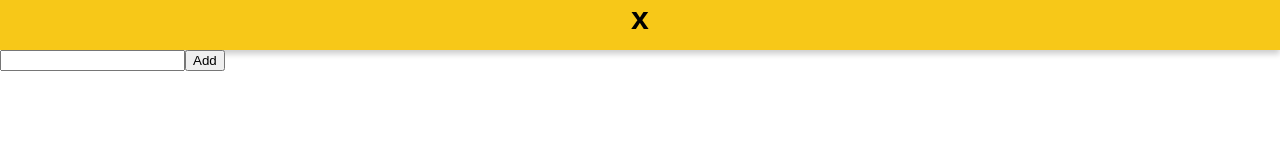
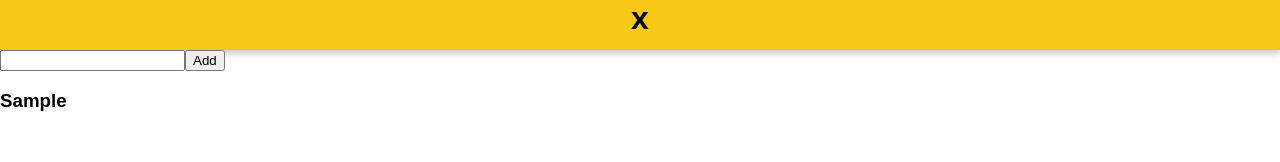
Before and after one commit to zlrkw11/to-do-app, a React (Vite) app: page / in a window 1280 px wide. Both pictures are taken after typing "Sample" into the empty fields and a click on the button "Add". Shown: the top 162 px of the page. Built offline with nearby package versions, Linux system fonts and the light colour scheme.

Commit message:
map items

```diff
--- a/src/components/ToDo.jsx
+++ b/src/components/ToDo.jsx
@@ -20,6 +20,10 @@ export default function ToDo() {
         />
         <button type="submit">Add</button>
       </form>
+
+      {todos.map((item) => (
+        <h3 key={item}>{item}</h3>
+      ))}
     </div>
   );
 }
```
Also changed, not shown: src/components/Form.jsx (added), src/components/TodoItem.jsx (added).
